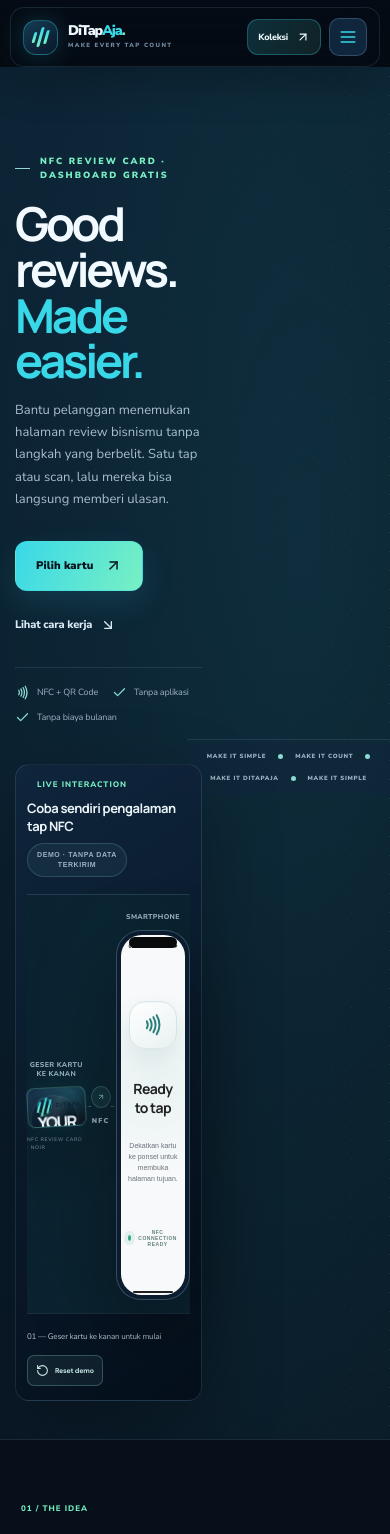
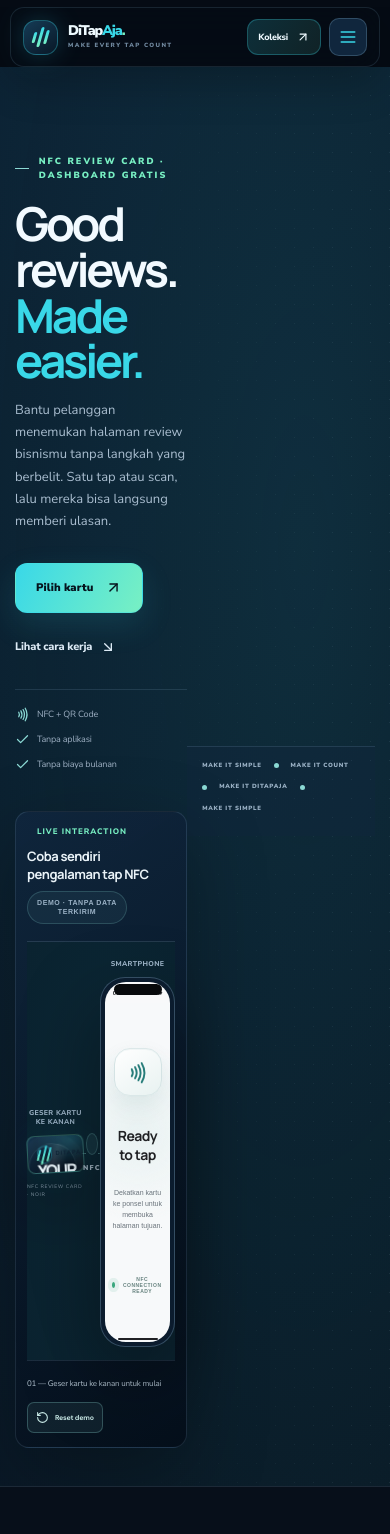
Before and after one commit to chanvianz-ui/ditapaja, a Next.js app: page / in a window 390 px wide. Shown: the top 1534 px of the page. Built offline with nearby package versions, Linux system fonts and the light colour scheme.

Commit message:
Fix homepage mobile demo and marquee layout

```diff
--- a/app/styles/homepage-ui-fixes.css
+++ b/app/styles/homepage-ui-fixes.css
@@ -101,3 +101,52 @@
 @media(prefers-reduced-motion:reduce){
  .dt-home-rebuild .home-demo-card,.dt-home-rebuild .dt-how-section *,.dt-home-rebuild .dt-behind-panel{animation:none!important;transition:none!important}
 }
+
+
+/* Mobile composition correction — keep the NFC demo and marquee in normal flow. */
+@media(max-width:760px){
+  .dt-home-rebuild .ed-hero-grid{
+    display:grid!important;
+    grid-template-columns:minmax(0,1fr)!important;
+    width:100%!important;
+    max-width:100%!important;
+    align-items:stretch!important;
+  }
+  .dt-home-rebuild .ed-hero-copy,
+  .dt-home-rebuild .home-hero-visual.home-tap-demo{
+    grid-column:1/-1!important;
+    width:100%!important;
+    max-width:none!important;
+    min-width:0!important;
+    justify-self:stretch!important;
+  }
+  .dt-home-rebuild .home-demo-stage{
+    width:100%!important;
+    grid-template-columns:minmax(0,.9fr) 16px minmax(0,1.1fr)!important;
+  }
+  .dt-home-rebuild .home-demo-card-wrap,
+  .dt-home-rebuild .home-demo-phone-wrap{min-width:0!important}
+  .dt-home-rebuild .home-demo-card{width:100%!important;max-width:none!important}
+  .dt-home-rebuild .home-demo-phone{width:min(100%,220px)!important;margin-inline:auto!important}
+  .dt-home-rebuild .home-hero-marquee{
+    position:relative!important;
+    inset:auto!important;
+    display:flex!important;
+    width:100%!important;
+    max-width:100%!important;
+    min-height:0!important;
+    margin:0!important;
+    padding:14px var(--home-gutter) 22px!important;
+    justify-content:flex-start!important;
+    overflow:hidden!important;
+    flex-wrap:wrap!important;
+    transform:none!important;
+  }
+}
+@media(max-width:390px){
+  .dt-home-rebuild .home-demo-stage{
+    grid-template-columns:minmax(0,.86fr) 12px minmax(0,1.14fr)!important;
+    gap:2px!important;
+  }
+  .dt-home-rebuild .home-demo-phone{width:min(100%,190px)!important}
+}
```
